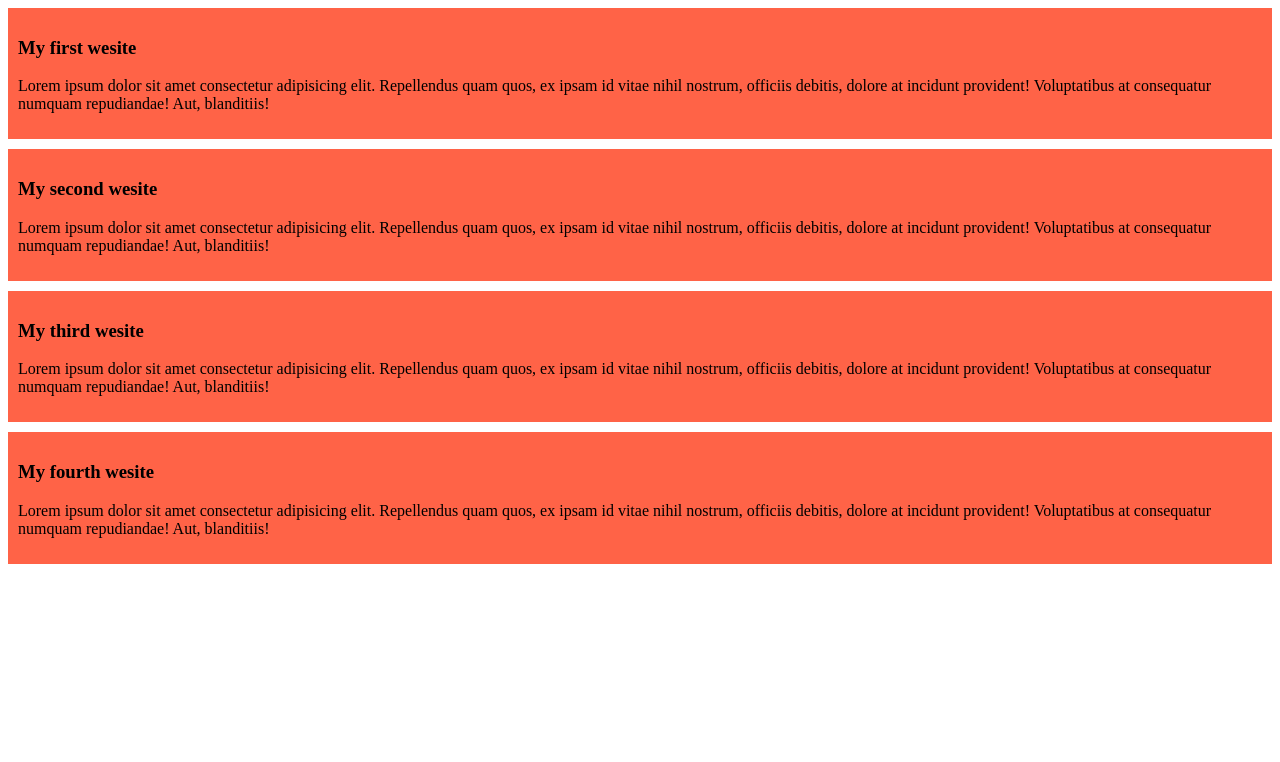
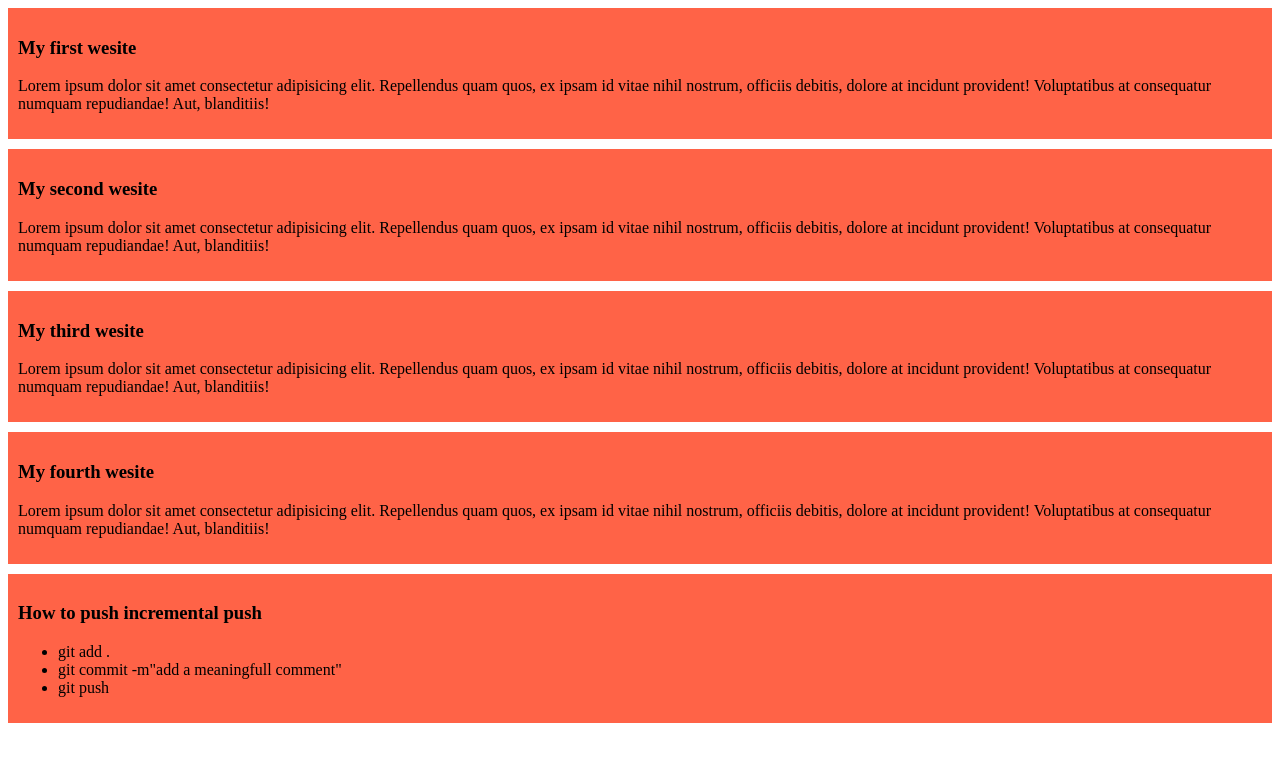
Before and after one commit to saad2206/my-simple-website, a plain HTML site: page index.html in a window 1280 px wide. Drawn offline with Linux system fonts and the light colour scheme.

Commit message:
added a list to push code

```diff
--- a/index.html
+++ b/index.html
@@ -23,5 +23,13 @@
         <h3>My fourth wesite</h3>
         <p>Lorem ipsum dolor sit amet consectetur adipisicing elit. Repellendus quam quos, ex ipsam id vitae nihil nostrum, officiis debitis, dolore at incidunt provident! Voluptatibus at consequatur numquam repudiandae! Aut, blanditiis!</p>
     </div>
+    <div>
+        <h3>How to push incremental push</h3>
+        <ul>
+            <li>git add .</li>
+            <li>git commit -m"add a meaningfull comment" </li>
+            <li>git push</li>
+        </ul>
+    </div>
 </body>
 </html>
```
